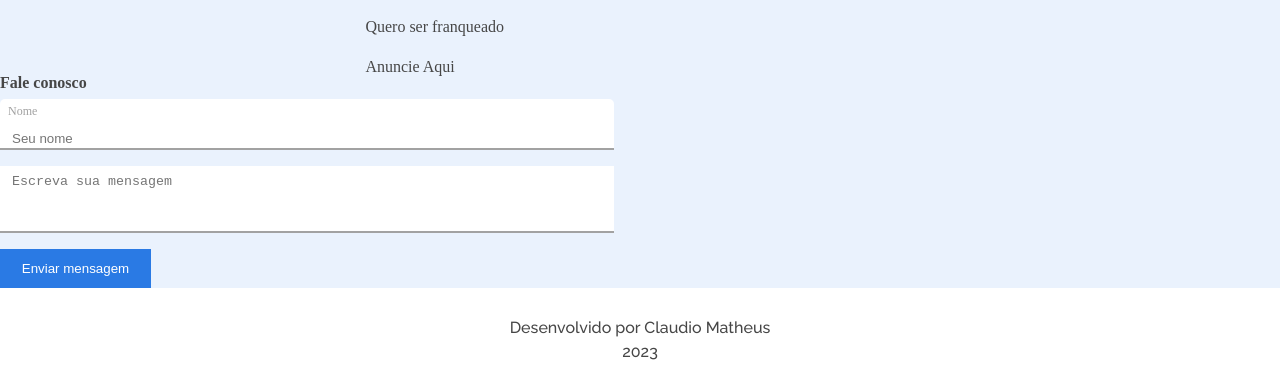
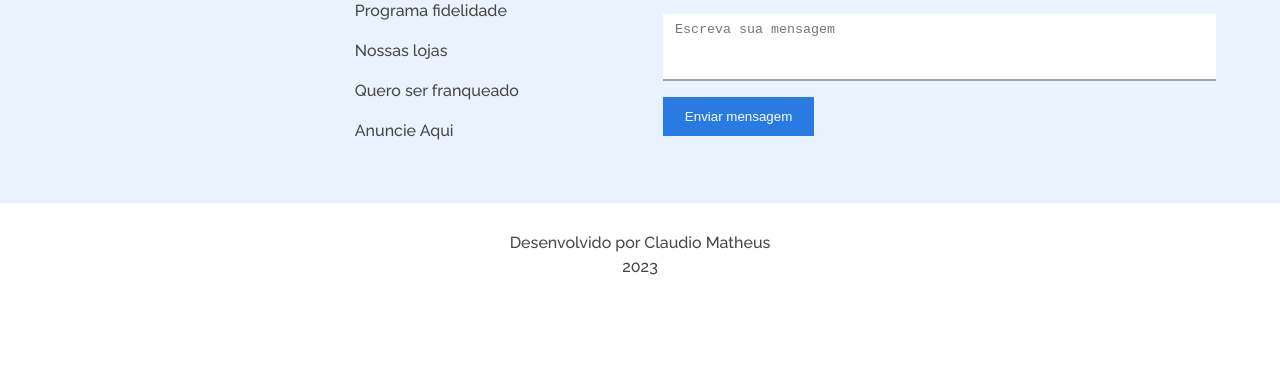
Before and after one commit to ClaudiOmatheuuss/AluraGeek, a website with bundled scripts: page index.html in a window 1280 px wide. Shown: the part 1795-2187 px from the top of the page. After the commit the page ends 2102 px from the top, so only its background shows below. Built offline with nearby package versions, Linux system fonts and the light colour scheme; data requests are answered from the project's data file.

Commit message:
dinamizando a chamada do rodape

```diff
--- a/assets/css/footer/footer.css
+++ b/assets/css/footer/footer.css
@@ -1,4 +1,4 @@
-footer {
+.footer {
     background-color: var(--azul-claro);
     display: flex;
     flex-direction: column;
@@ -124,7 +124,7 @@ form .footer__form__btn:hover {
 }
 
 @media screen and (min-width: 768px){
-    footer {
+    .footer {
         align-items: flex-start;
         flex-direction: row;
         justify-content: space-between;
@@ -150,7 +150,7 @@ form .footer__form__btn:hover {
 }
 
 @media screen and (min-width: 1024px){
-    footer {
+    .footer {
         padding: 4rem;
     }
 
--- /dev/null
+++ b/assets/js/criaRodape.js
@@ -0,0 +1,45 @@
+const rodape = document.querySelector("footer");
+
+function criaRodape() {
+    const novoRodape = document.createElement("div")
+    novoRodape.className = "footer";
+    const conteudo = `<div class="footer__content">
+
+            <div class="footer__logo">
+                <a href="./index.html"><img src="/assets/img/footer/logo.png" alt="Controle de videogame azul e texto Alura Geek"></a>
+            </div>
+            <div class="footer__links">
+                <nav>
+                    <ul>
+                        <li><a href="./index.html">Quem somos nós</a></li>
+                        <li><a href="./index.html">Politica de privacidade</a></li>
+                        <li><a href="./index.html">Programa fidelidade</a></li>
+                        <li><a href="./index.html">Nossas lojas</a></li>
+                        <li><a href="./index.html">Quero ser franqueado</a></li>
+                        <li><a href="./index.html">Anuncie Aqui</a></li>
+                    </ul>
+                </nav>
+            </div>
+        </div>
+
+        <div class="footer__form">
+            <h2 class="footer__form__title">Fale conosco</h2>
+            <form class="form">
+                <div class="form__field">
+                    <label for="nome" class="footer__form__label">Nome</label>
+                    <input class="footer__form__input" type="text" name="nome" id="nome" placeholder="Seu nome" required minlength="3" >
+                </div>
+                <div class="form__field">
+                    <textarea class="footer__form__textarea" rows="5" cols="40" id="mensagem" name="mensagem" placeholder="Escreva sua mensagem" required maxlength="300"></textarea>
+                </div>
+                <button class="footer__form__btn" id="formcontato__botao" type="submit">Enviar mensagem</button>
+            </form>
+        </div>`
+
+    novoRodape.innerHTML = conteudo;
+    rodape.appendChild(novoRodape);
+
+    return rodape;
+}
+
+criaRodape();
--- a/index.html
+++ b/index.html
@@ -278,8 +278,8 @@
 
         </section>
     </main>
-    <footer>
-        <div class="footer__content">
+    <footer> <!-- Rodape dinâmico -->
+        <!--<div class="footer__content">
 
             <div class="footer__logo">
                 <a href="./index.html"><img src="./assets/img/footer/logo.png" alt="Controle de videogame azul e texto Alura Geek"></a>
@@ -310,7 +310,7 @@
                 </div>
                 <button class="footer__form__btn" id="formcontato__botao" type="submit">Enviar mensagem</button>
             </form>
-        </div>
+        </div> -->
     </footer>
     <div class="dev">
         <p>Desenvolvido por Claudio Matheus</p>
@@ -318,4 +318,5 @@
     </div>
 </body>
 <script type="module" src="./assets/js/controllers/exibeCard-controllers.js"></script>
+<script src="./assets/js/criaRodape.js"></script>
 </html>
```
Also changed, not shown: views/adm.html (+2 -32 lines), views/login.html (+2 -33 lines).
